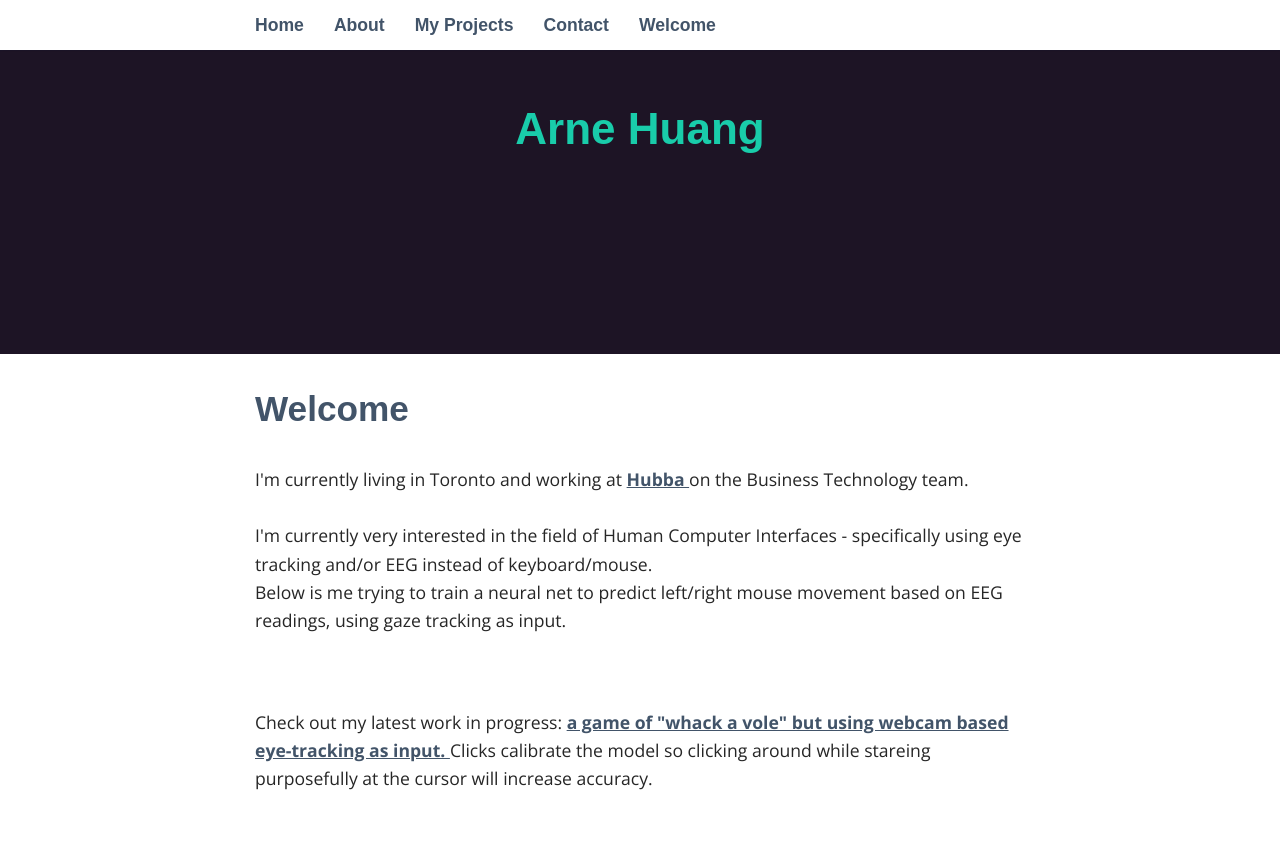
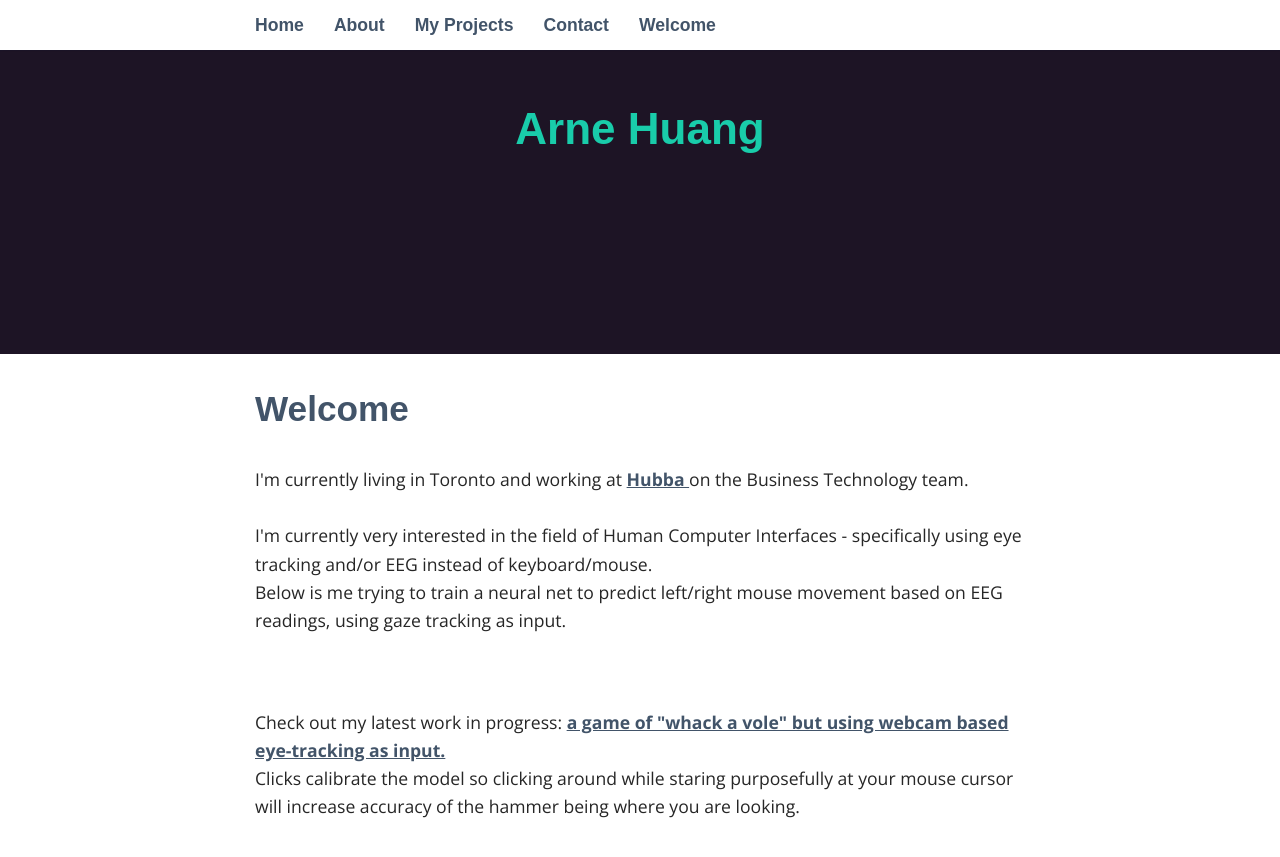
Before and after one commit to arnehuang/arnehuang.github-io, a Jekyll site: the page built from index.html, in a window 1280 px wide and 900 px high, scrolled down 146 px. Shown: the top 857 px of the window. Built offline with Jekyll 4.4.1, drawn with Linux system fonts in a browser that asks for light colours; some web fonts are replaced; a script that is not in the unit is left out.

Commit message:
Update index.html

```diff
--- a/index.html
+++ b/index.html
@@ -19,5 +19,6 @@ Below is me trying to train a neural net to predict left/right mouse movement ba
 <br>
 <br>
 
-Check out my latest work in progress: <a href = 'https://whack-a-vole.herokuapp.com/vole'> a game of "whack a vole" but using webcam based eye-tracking as input. </a>
-Clicks calibrate the model so clicking around while stareing purposefully at the cursor will increase accuracy.
+Check out my latest work in progress: <a href = 'https://whack-a-vole.herokuapp.com/vole'> a game of "whack a vole" but using webcam based eye-tracking as input.</a>
+<br>
+Clicks calibrate the model so clicking around while staring purposefully at your mouse cursor will increase accuracy of the hammer being where you are looking.
```
